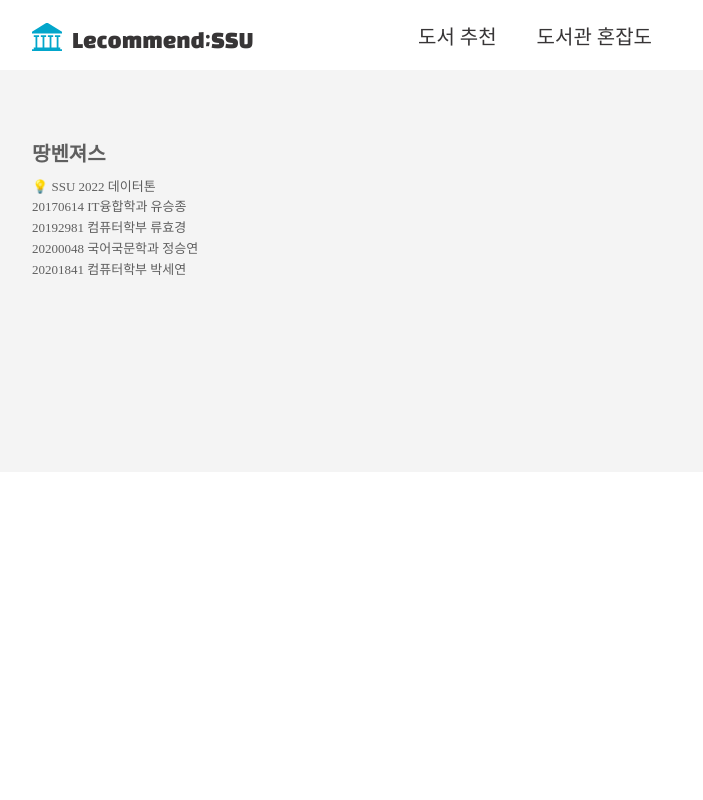
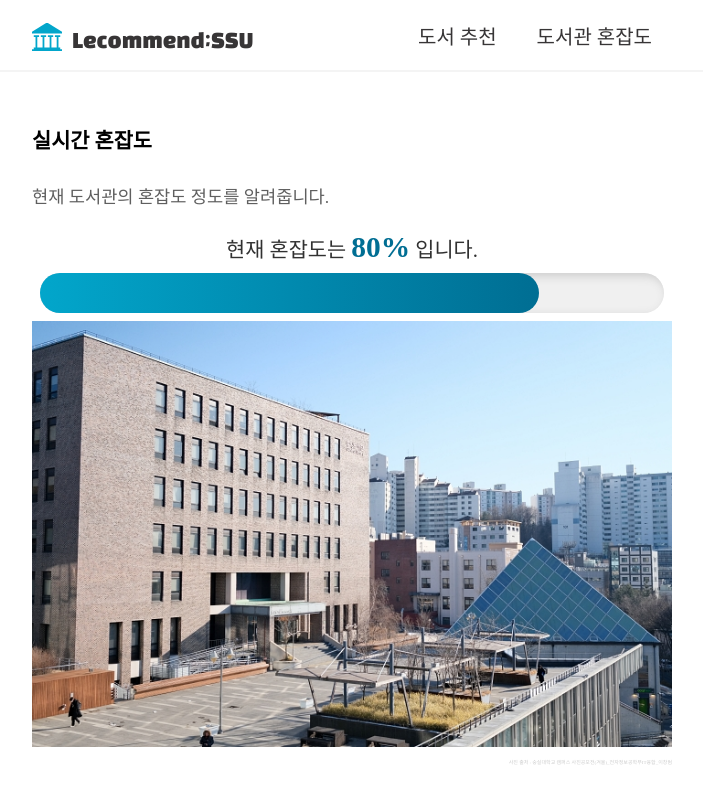
Before and after one commit to seyxxn/lecommendSSU, a React (Create React App) app in the folder lecommend-ssu/: page /realtimecongetsion in a window 1280 px wide. Shown: the top 800 px of the page, without its empty margins (288-991 px from the left). Built offline with nearby package versions, Linux system fonts and the light colour scheme.

Commit message:
실시간혼잡도 페이지

```diff
--- a/lecommend-ssu/src/App.css
+++ b/lecommend-ssu/src/App.css
@@ -332,6 +332,61 @@ body::-webkit-scrollbar-track {
 BUTTON
 </button> */
 
+/* 페이지 내용  */
+.content {
+  font-size: calc(0.5em + 1vw);
+  color: #313131;
+  margin-top: 22px;
+  line-height: 1.5em;
+  word-break: keep-all;
+  margin-bottom: 40px;
+}
+
+.content-title {
+  text-align: center;
+}
+
+.content-small {
+  font-size: 5px;
+  color: #ccc;
+  text-align: right;
+}
+
+.content span {
+  font-size: calc(0.8em + 1vw);
+  font-weight: 700;
+  color: #006e93;
+}
+
+/* 실시간 혼잡도 */
+.progress {
+  margin: 20px;
+  display: block;
+  margin: auto;
+  width: 50vw;
+  height: 7vh;
+  appearance: none;
+  padding: 8px;
+}
+.progress::-webkit-progress-bar {
+  background: #f0f0f0;
+  border-radius: 50px;
+  box-shadow: inset 3px 3px 10px #ccc;
+}
+
+.progress::-webkit-progress-value {
+  border-radius: 50px;
+  background: #62c6c4;
+  background: -webkit-linear-gradient(to right, #02a6cb, #006e93);
+  background: linear-gradient(to right, #02a6cb, #006e93);
+}
+
+.libImg {
+  display: block;
+  margin: auto;
+  width: 50vw;
+}
+
 /* 화면 축소 */
 @media screen and (max-width: 1030px) {
   .icon {
--- a/lecommend-ssu/src/app.jsx
+++ b/lecommend-ssu/src/app.jsx
@@ -6,6 +6,8 @@ import NavBar from "./components/NavBar";
 import Footer from "./components/Footer";
 import Recommend from "./pages/Recommend";
 import Congestion from "./pages/Congestion";
+import RealTimeCongestion from "./pages/RealTimeCongestion";
+import DayAndMonthCongestion from "./pages/DayAndMonthCongestion";
 
 class app extends Component {
   render() {
@@ -16,6 +18,16 @@ class app extends Component {
           <Route exact path="/" element={<Home />} />
           <Route exact path="/recommend" element={<Recommend />} />
           <Route exact path="/congestion" element={<Congestion />} />
+          <Route
+            exact
+            path="/realtimecongetsion"
+            element={<RealTimeCongestion />}
+          />
+          <Route
+            exact
+            path="/dayandmonthcongestion"
+            element={<DayAndMonthCongestion />}
+          />
         </Routes>
         <Footer />
       </BrowserRouter>
--- a/lecommend-ssu/src/pages/DayAndMonthCongestion.jsx
+++ b/lecommend-ssu/src/pages/DayAndMonthCongestion.jsx
@@ -1,6 +1,39 @@
 import React from "react";
 
 function DayAndMonthCongestion() {
-  return <></>;
+  return (
+    <>
+      <div className="main ">
+        <div className="intro">요일·시간별 혼잡도</div>
+        <div className="subIntro">
+          이전의 데이터를 바탕으로 원하는 요일에 따른 시간별 혼잡도와 월에 따른
+          요일별 혼잡도를 알려줍니다.<br></br>
+        </div>
+        <select className="month" value={"jan"}>
+          <option value="jan">1월</option>
+          <option value="feb">2월</option>
+          <option value="mar">3월</option>
+          <option value="apr">4월</option>
+          <option value="may">5월</option>
+          <option value="jun">6월</option>
+          <option value="jul">7월</option>
+          <option value="aug">8월</option>
+          <option value="sept">9월</option>
+          <option value="oct">10월</option>
+          <option value="nov">11월</option>
+          <option value="dec">12월</option>
+        </select>
+        <select className="day" value={"월요일"}>
+          <option value="mon">월요일</option>
+          <option value="tue">화요일</option>
+          <option value="wed">수요일</option>
+          <option value="thu">목요일</option>
+          <option value="fri">금요일</option>
+          <option value="sat">토요일</option>
+          <option value="sun">일요일</option>
+        </select>
+      </div>
+    </>
+  );
 }
 export default DayAndMonthCongestion;
--- a/lecommend-ssu/src/pages/RealTimeCongestion.jsx
+++ b/lecommend-ssu/src/pages/RealTimeCongestion.jsx
@@ -1,6 +1,36 @@
 import React from "react";
+import libraryImg from "../asserts/library.jpg";
 
 function RealTimeCongestion() {
-  return <></>;
+  const congestionDegree = 80;
+  return (
+    <>
+      <div className="main">
+        <div className="intro">실시간 혼잡도</div>
+        <div className="subIntro">
+          현재 도서관의 혼잡도 정도를 알려줍니다.<br></br>
+        </div>
+        <div className="content">
+          <div className="content-title">
+            현재 혼잡도는 <span>{congestionDegree}%</span> 입니다.
+          </div>
+          <progress
+            className="progress"
+            value={congestionDegree}
+            max="100"
+          ></progress>
+          <img
+            className="libImg"
+            alt="숭실대 도서관 사진"
+            src={libraryImg}
+          ></img>
+          <div className="content-small">
+            사진 출처 : 숭실대학교 캠퍼스
+            사진공모전(겨울)_전자정보공학부IT융합_이창범
+          </div>
+        </div>
+      </div>
+    </>
+  );
 }
 export default RealTimeCongestion;
```
Also changed, not shown: lecommend-ssu/src/asserts/library.jpg (added).
